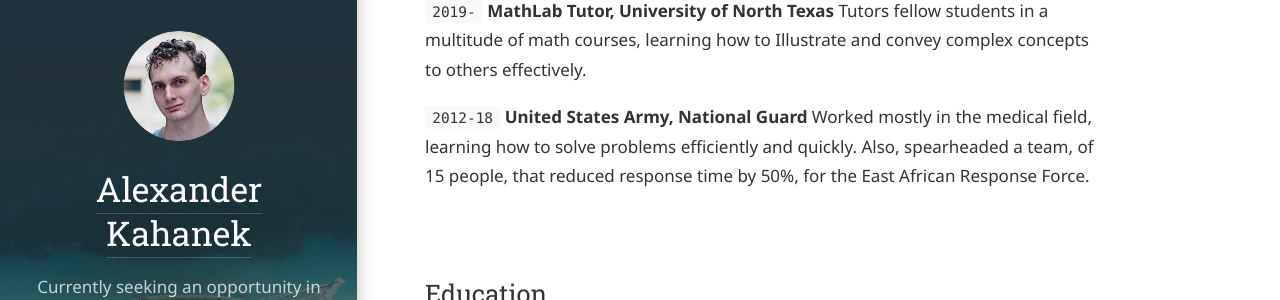
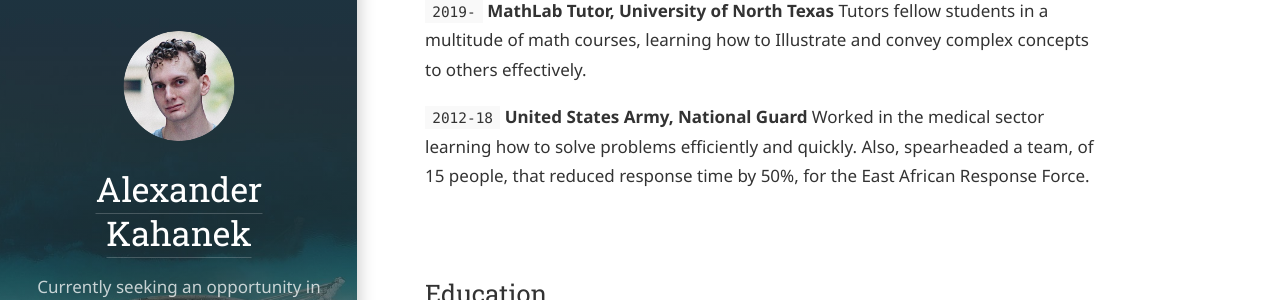
Before and after one commit to Alexander-Kahanek/Alexander-Kahanek.github.io, a Jekyll site: the page built from resume.md, in a window 1280 px wide and 900 px high, scrolled down 578 px. Shown: the part 155-455 px from the top of the window. Built offline with Jekyll 4.4.1, drawn with Linux system fonts in a browser that asks for light colours; some web fonts are replaced; our own code applies the rules of GitHub Pages for plain Markdown files.

Commit message:
Update resume.md

```diff
--- a/resume.md
+++ b/resume.md
@@ -20,7 +20,7 @@ I'm a Undergraduate student at the University of North Texas, pursuing a Bachelo
 __MathLab Tutor, University of North Texas__ Tutors fellow students in a multitude of math courses, learning how to Illustrate and convey complex concepts to others effectively.
 
 `2012-18`
-__United States Army, National Guard__ Worked mostly in the medical field, learning how to solve problems efficiently and quickly. Also, spearheaded a team, of 15 people, that reduced response time by 50%, for the East African Response Force.
+__United States Army, National Guard__ Worked in the medical sector learning how to solve problems efficiently and quickly. Also, spearheaded a team, of 15 people, that reduced response time by 50%, for the East African Response Force.
 
 ## Education
 
```
